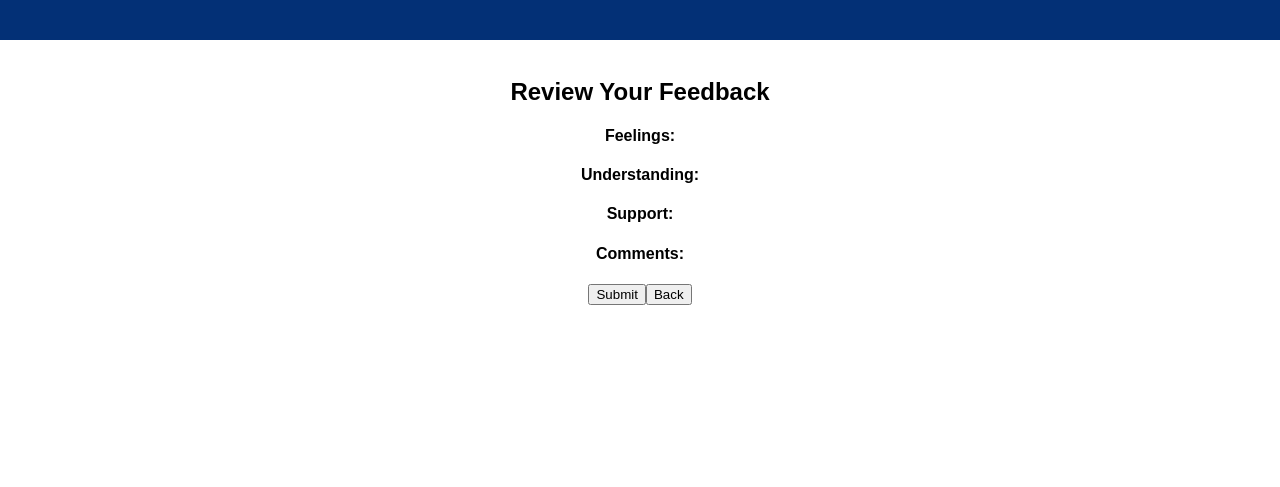
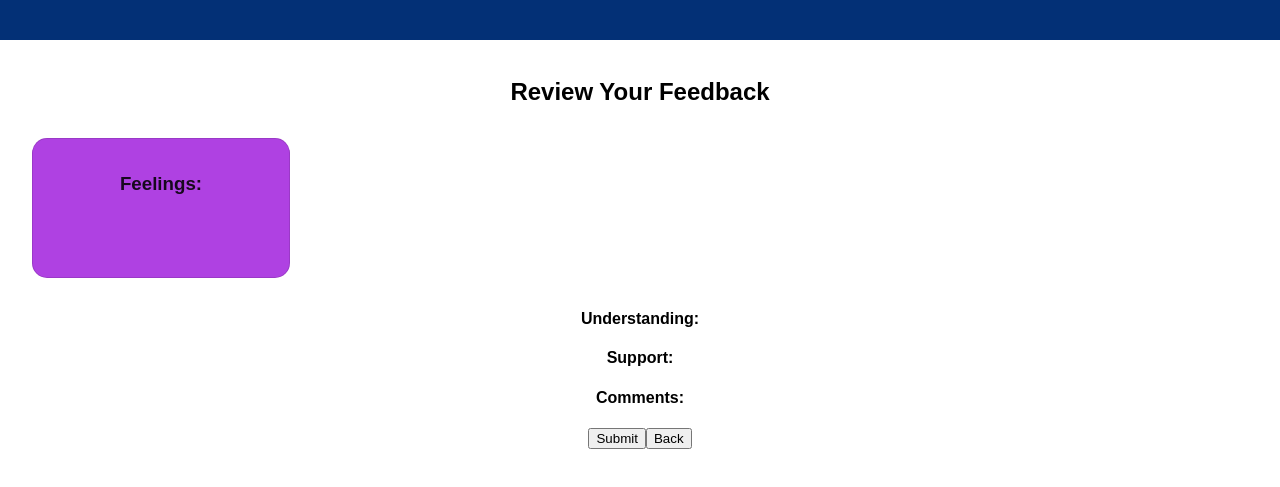
Before and after one commit to MadTofu22/redux-feedback-loop, a React app: page /#/review in a window 1280 px wide. Shown: the part 105-592 px from the top of the page. Built offline with nearby package versions, Linux system fonts and the light colour scheme.

Commit message:
got the feeling card style working on the review page

```diff
--- a/package.json
+++ b/package.json
@@ -5,6 +5,7 @@
   "proxy": "http://localhost:5000",
   "dependencies": {
     "@material-ui/core": "^4.11.0",
+    "@material-ui/styles": "^4.10.0",
     "axios": "^0.19.0",
     "pg": "^8.2.1",
     "react": "^16.8.6",
--- a/src/components/App/App.css
+++ b/src/components/App/App.css
@@ -16,3 +16,7 @@
 .App-intro {
   font-size: large;
 }
+
+reviewCard {
+  maxWidth: 200,
+}
--- a/src/components/ReviewPage/ReviewPage.js
+++ b/src/components/ReviewPage/ReviewPage.js
@@ -2,6 +2,15 @@ import React, {Component} from 'react';
 import {connect} from 'react-redux';
 import {withRouter} from 'react-router-dom';
 import axios from 'axios';
+import {Button, Card, CardHeader, CardContent, Typography, styled} from '@material-ui/core';
+
+const ReviewCard = styled(Card)({
+    background: 'rgba(155, 18, 219, .8)',
+    width: '20%',
+    height: '100%',
+    borderRadius: 15,
+    margin: '2.5%'
+});
 
 class ReviewPage extends Component {
 
@@ -20,7 +29,12 @@ class ReviewPage extends Component {
         return (
             <>
                 <h2>Review Your Feedback</h2>
-                <h4>Feelings: {feedback.feeling}</h4>
+                <ReviewCard variant="outlined">
+                    <CardContent>
+                        <h3>Feelings: </h3><br/>
+                        <h4>{feedback.feeling}</h4>
+                    </CardContent>
+                </ReviewCard>
                 <h4>Understanding: {feedback.understanding}</h4>
                 <h4>Support: {feedback.support}</h4>
                 <h4>Comments: {feedback.comments}</h4>
```
Also changed, not shown: TODO.md (+1 -1 lines).
